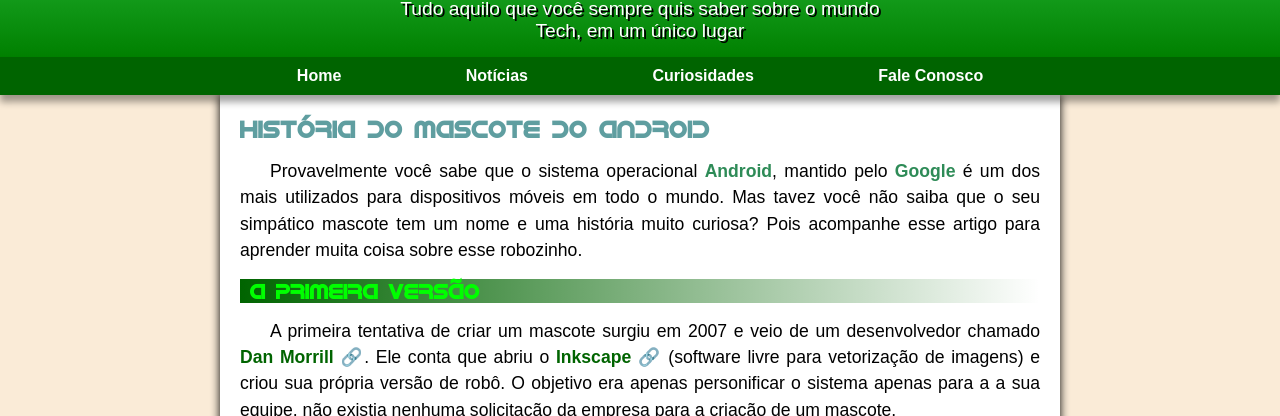
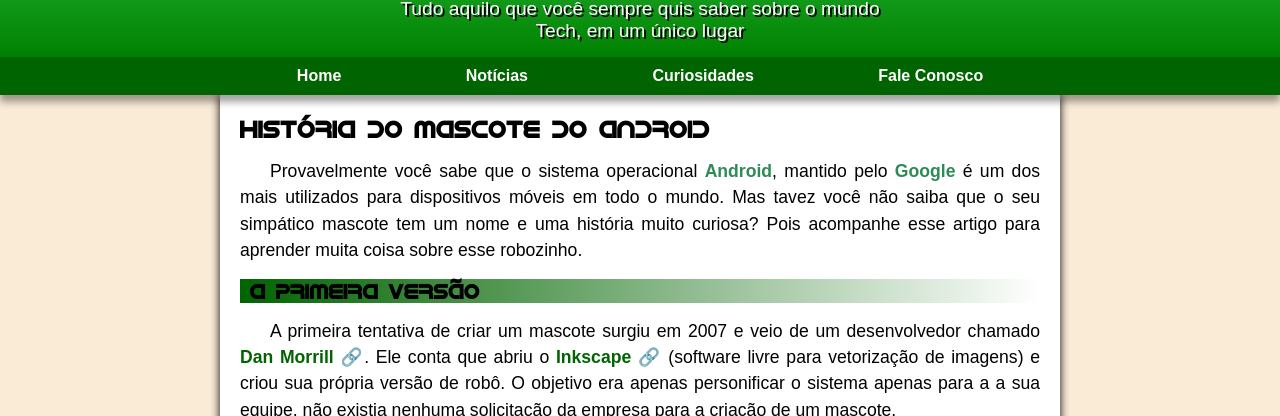
Before and after one commit to guigneto/projeto-android, a plain HTML site: page index.html in a window 1280 px wide. Shown: the part 149-565 px from the top of the page. Drawn offline with Linux system fonts and the light colour scheme.

Commit message:
Update color and font in main headings

```diff
--- a/css/style.css
+++ b/css/style.css
@@ -98,12 +98,12 @@
 }
 
 main h1{
-    color: cadetblue;
+    color: black;
     font-family: var(--fonte-android);
 }
 
 main h2{
-    color: lime;
+    color: black;
     font-family: var(--fonte-android);
     font-size: 1.3em;
     text-indent: 10px;
```
